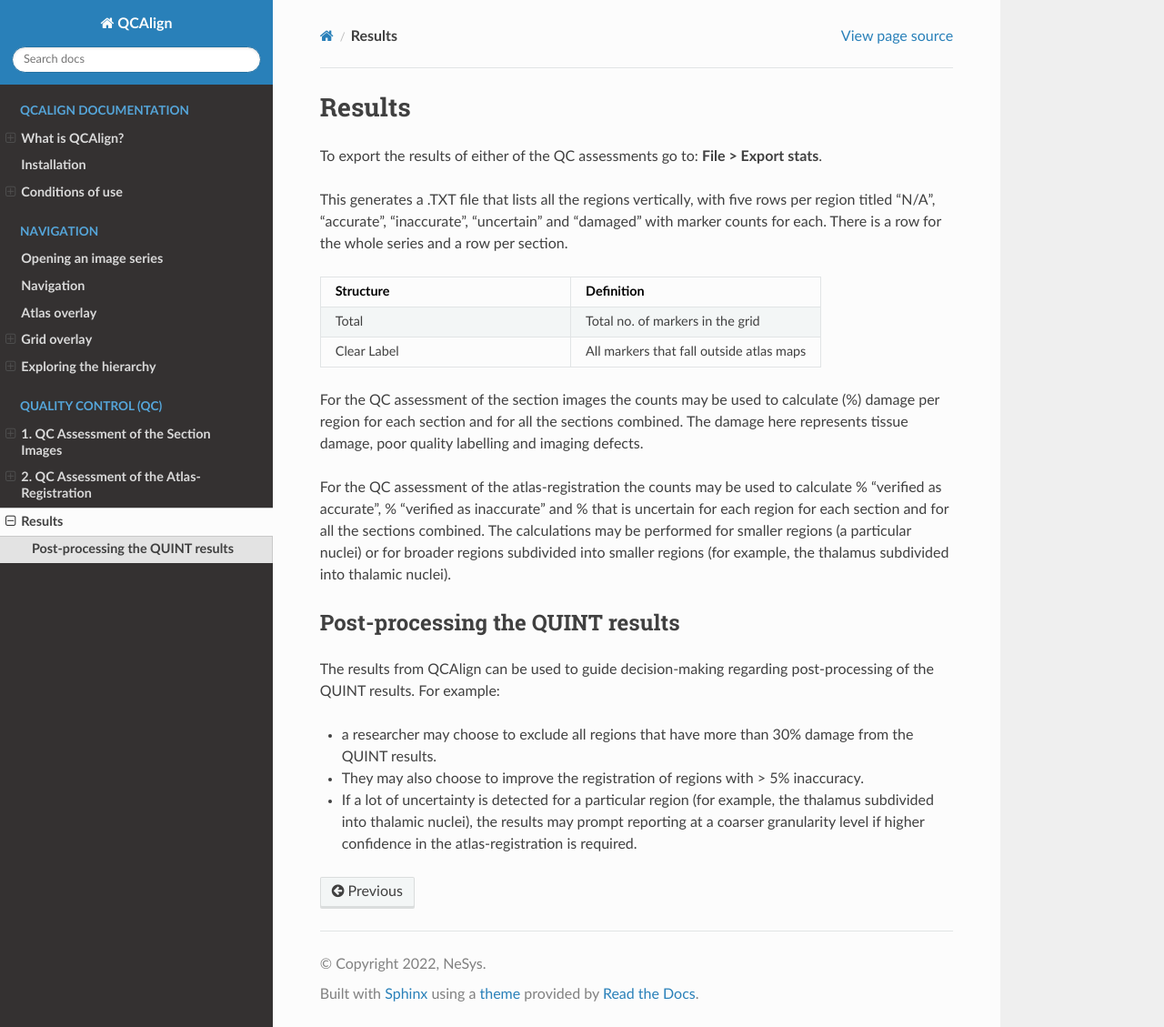
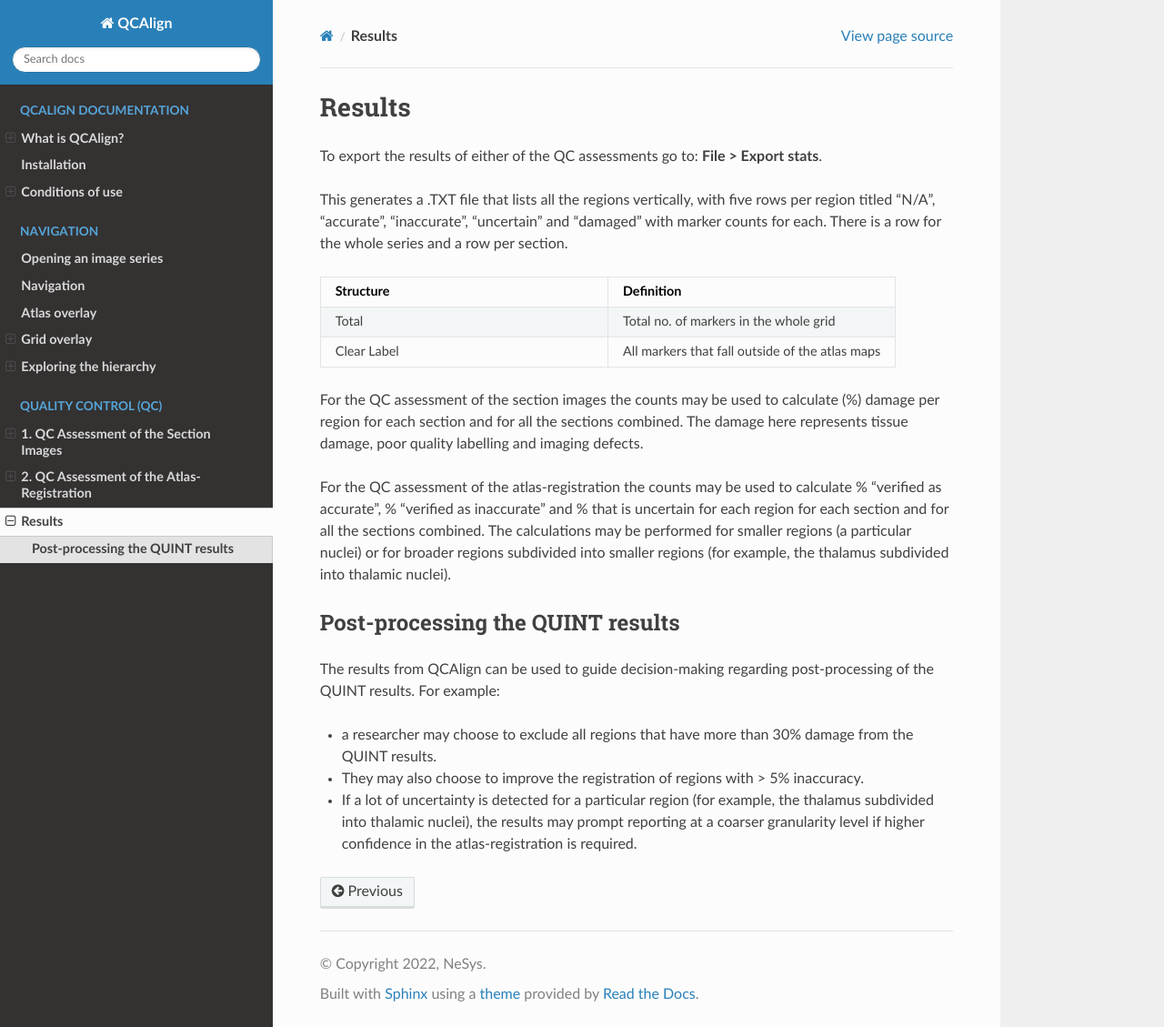
Before and after one commit to Neural-Systems-at-UIO/QCAlign, a Sphinx documentation site: the page built from docs/results.rst, in a window 1280 px wide and 1129 px high. Shown: the whole window at 91% size. Built offline with Sphinx 7.4.7 and the Read the Docs theme 2.0.0, drawn with Linux system fonts in a browser that asks for light colours.

Commit message:
Update results.rst

```diff
--- a/docs/results.rst
+++ b/docs/results.rst
@@ -12,9 +12,9 @@ This generates a .TXT file that lists all the regions vertically, with five rows
    * - Structure
      - Definition
    * - Total
-     - Total no. of markers in the grid
+     - Total no. of markers in the whole grid
    * - Clear Label
-     - All markers that fall outside atlas maps
+     - All markers that fall outside of the atlas maps
 
 For the QC assessment of the section images the counts may be used to calculate (%) damage per region for each section and for all the sections combined. The damage here represents tissue damage, poor quality labelling and imaging defects.
 
```
